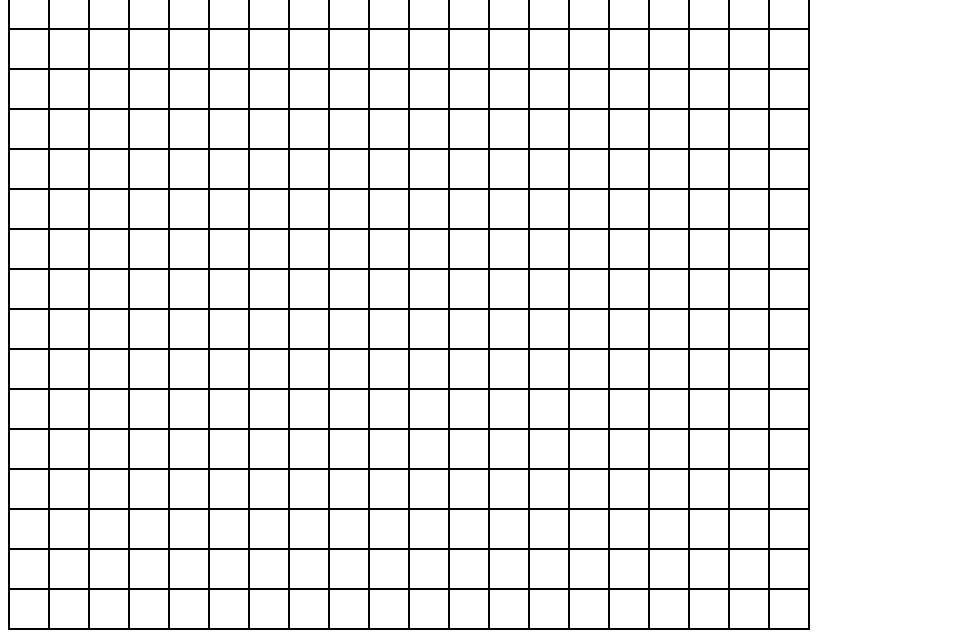
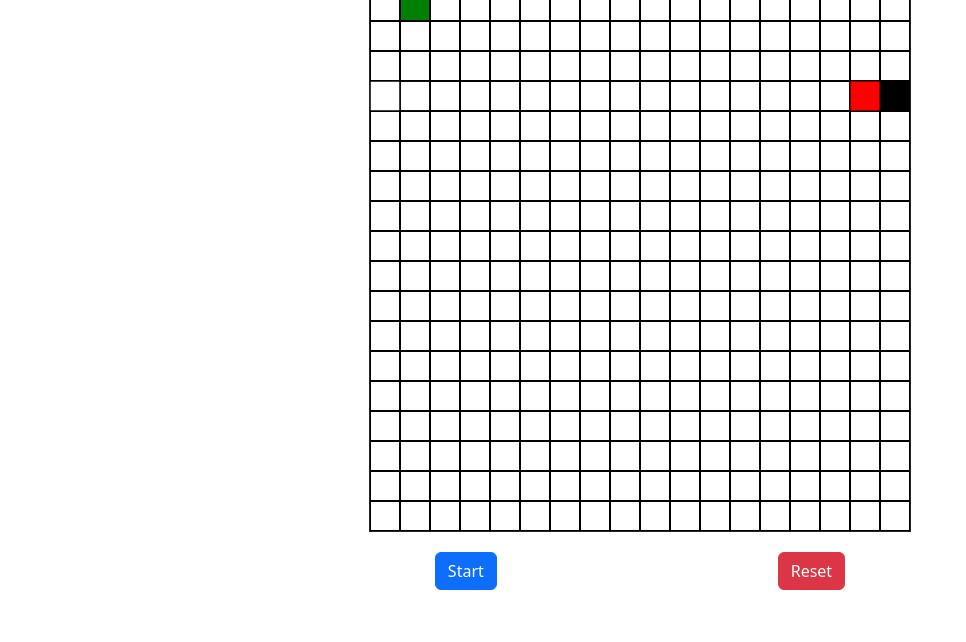
Before and after one commit to Thangnv613/Snake_Game, a plain HTML site: page index.html in a window 1280 px wide. Shown: the part 180-822 px from the top of the page, without its empty margins (0-966 px from the left). After the commit the page ends 800 px from the top, so only its background shows below. Drawn offline with nearby package versions, Linux system fonts and the light colour scheme.

Commit message:
up tinh nang keu

```diff
--- a/food.js
+++ b/food.js
@@ -6,6 +6,7 @@ class Food{
     drawFood(){
         ctx.fillStyle = 'green';
         ctx.fillRect(this.x,this.y,unit,unit);
+
     }
     clearFood(){
         ctx.fillStyle = background;
--- a/index.html
+++ b/index.html
@@ -3,24 +3,34 @@
 <head>
     <meta charset="UTF-8">
     <title>Title</title>
+    <!-- CSS only -->
+    <link href="https://cdn.jsdelivr.net/npm/bootstrap@5.2.0-beta1/dist/css/bootstrap.min.css" rel="stylesheet" integrity="sha384-0evHe/X+R7YkIZDRvuzKMRqM+OrBnVFBL6DOitfPri4tjfHxaWutUpFmBp4vmVor" crossorigin="anonymous">
+    <link rel="stylesheet" href="style.css">
 </head>
 <body onkeydown="run()" onprogress="checkFood()">
-    <canvas style="border: 1px solid" id="mysnack" width="500" height="500">
+    <div id="container">
 
-    <div id="container">
-        <h2 id="ui">Score:00</h2>
-        <div id="game-play"></div>
-        <div id="author">
-            <h1>Giun</h1>
-            <span>Cầm Cập</span>
+        <img src="linhtinh/295-2952520_snake-counting-game.png" alt="">
+
+        <h2 id="ting">Score: 00</h2>
+        <div class="canvas">
+            <canvas style="border: 1px solid" id="mysnack" width="500" height="500"></canvas>
         </div>
+
+            <div id="game-play"></div>
+
+        <div class="group-btn">
+            <button type="button" class="btn btn-primary" onclick="start()">Start</button>
+            <button type="button" class="btn btn-danger" onclick="reset()">Reset</button>
+        </div>
+
     </div>
+
 
 
 
     <script src="snake.js"></script>
     <script src="food.js"></script>
     <script src="main.js"></script>
-</canvas>
 </body>
 </html>
--- a/main.js
+++ b/main.js
@@ -4,10 +4,8 @@ player.draw();
 let set = setInterval(()=>{
     player.move()
     checkFood();
-    checkWall()
-
+    checkWall();
 },200);
-
 //chặn vị trí k cho bấm ngược lại
 let tempPosition = new Position(-1,0);
 let food = new Food()
@@ -51,26 +49,28 @@ function run() {
         }
     }
     player.draw();
-
 }
 function checkFood() {
     if(food.x === player.body[0].x && food.y === player.body[0].y){
+        player.audio.play()
         addFood();
-        food.randomFood()
+        count +=1001;
+        document.getElementById('ting').innerHTML = `Score: ${count}`;
     }
-
 }
 
 function addFood() {
     //tăng thêm chiều dài cho rắn
     let addX = player.body[snake_length - 1].x - player.body[snake_length - 2].x;
-    let addY = player.body[snake_length - 1].y - player.body[snake_length - 2].y;
+    let addY = player.body[snake_length - 1].y- player.body[snake_length - 2].y ;
     let newSnake = new Position(
         player.body[snake_length-1].x + addX,
         player.body[snake_length-1].y + addY
     )
     player.body.push(newSnake);
     player.draw()
+    food.randomFood()
+
 }
 
 function checkWall() {
@@ -89,3 +89,15 @@ function checkWall() {
     }
     player.draw()
 }
+
+
+function reset(){
+    clearInterval(set)
+     setInterval(()=>{
+        player.move()
+        checkFood();
+        checkWall();
+    },200);
+    player.draw()
+    food.randomFood();
+}
--- a/snake.js
+++ b/snake.js
@@ -1,6 +1,6 @@
 const CANVAS = document.getElementById('mysnack');
-const game_size = 800;
-const unit = 40;
+const game_size = 540;
+const unit = 30;
 const snack_color = 'black';
 CANVAS.width = CANVAS.height = game_size;
 const ctx = CANVAS.getContext('2d');
@@ -21,6 +21,8 @@ class Snack{
             new Position( unit*5,unit*3),
         ]
         this.speed = new Position(-1,0)
+        this.audio = new Audio('linhtinh/score.mp3')
+        this.audio2 = new Audio('linhtinh/die.mp3')
     }
     draw() {
         if (this.body[0].x)
@@ -44,15 +46,15 @@ class Snack{
         }
     }
     // xóa vị trí khi snack chạy
-    clear(){
+    clear() {
         ctx.fillStyle = background;
-        ctx.fillRect( this.body[0].x,this.body[0].y,unit,unit);
+        ctx.fillRect(this.body[0].x, this.body[0].y, unit, unit);
         ctx.fillStyle = background;
-        for(let i = 1; i < this.body.length; i++){
-            ctx.fillRect( this.body[i].x,this.body[i].y,unit,unit);
+        for (let i = 1; i < this.body.length; i++) {
+            ctx.fillRect(this.body[i].x, this.body[i].y, unit, unit);
             if (player.body[0].x === player.body[i].x && player.body[0].y === player.body[i].y && player.body.length >= 3) {
+                this.audio2.play()
                 clearInterval(set);
-                alert('You die!!')
             }
         }
     }
@@ -65,6 +67,7 @@ class Snack{
         }
         this.body[0].x += this.speed.x * unit;
         this.body[0].y += this.speed.y * unit;
+
         this.draw();
     }
 }
--- a/style.css
+++ b/style.css
@@ -1 +1,43 @@
-#
+:root{
+    --color: #3b3b86;
+    --color: #4cffd7;
+}
+*{
+    margin: 0;
+    padding: 0;
+    border: 0;
+    font-size: 100%;
+}
+#container {
+    display: block;
+    width: 90%;
+    height: 100%;
+    margin: 0 auto;
+}
+img{
+    width: 20%;
+    display: block;
+    margin: 0 auto;
+}
+
+h1{
+    text-align: center;
+    font-size: 60px;
+    color: #7bd806;
+}
+
+h2{
+    margin-left: 560px;
+    font-size: 35px;
+}
+.canvas{
+    display: flex;
+    justify-content: center;
+}
+.group-btn{
+    font-size: 30px;
+    width: 60%;
+    margin: 20px auto;
+    display: flex;
+    justify-content: space-around;
+}
```
Also changed, not shown: 3 other files.
